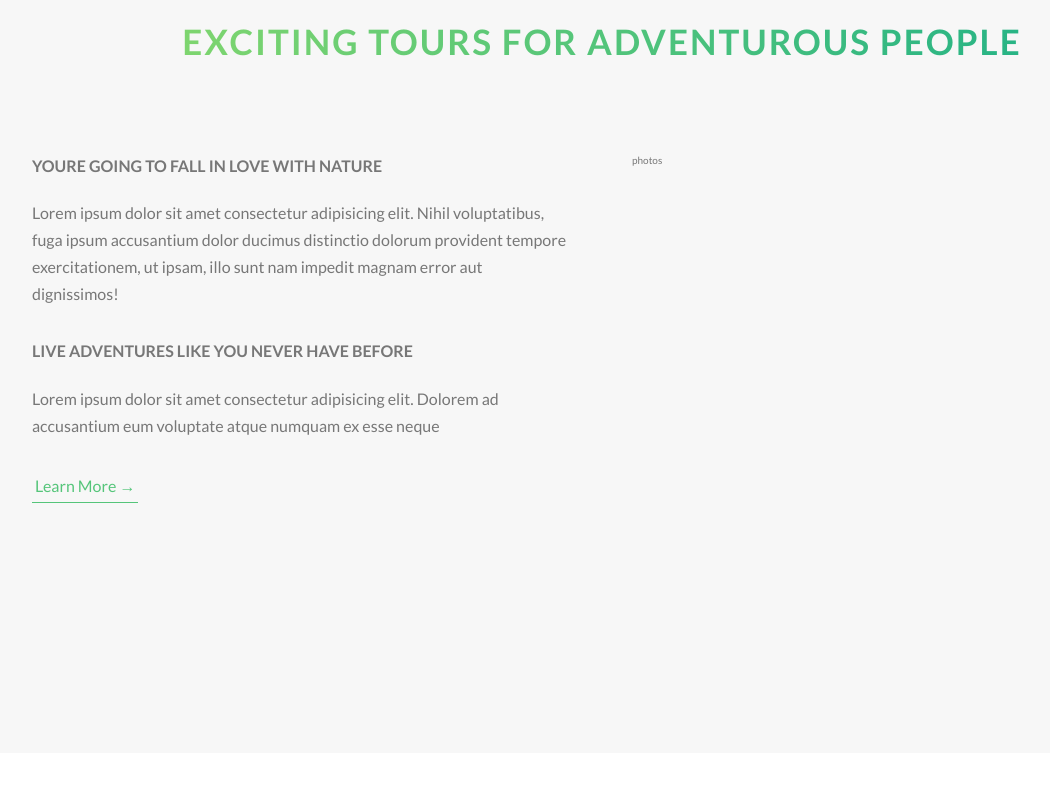
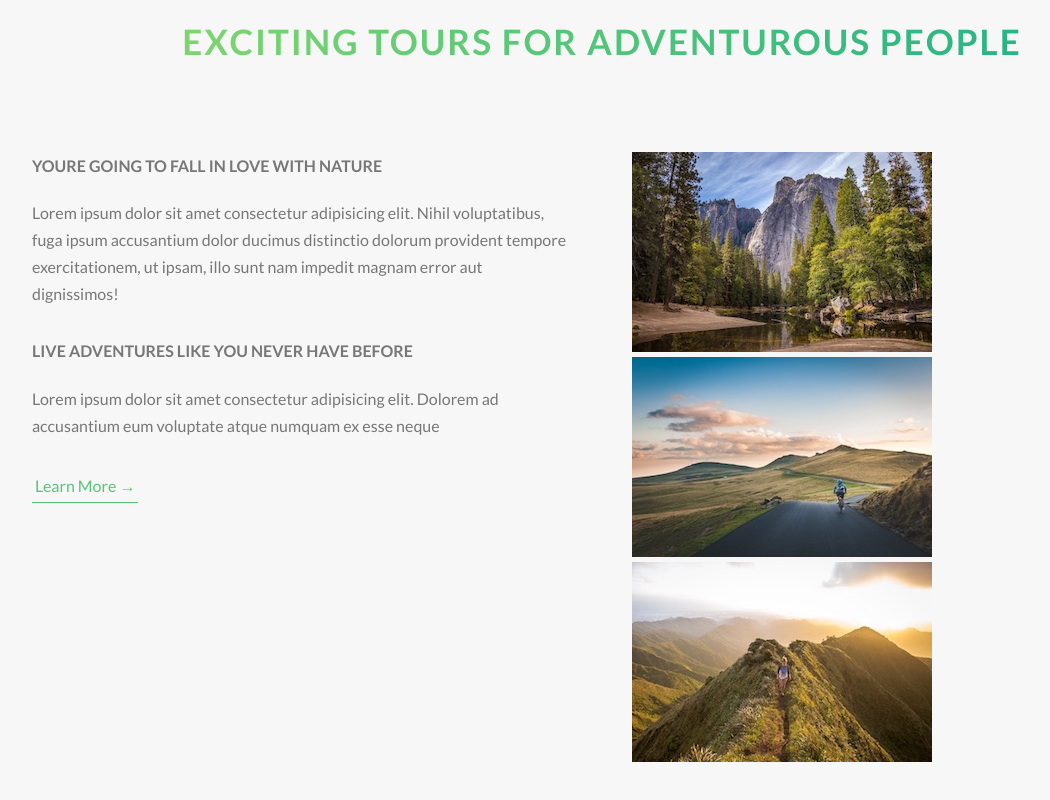
Before and after one commit to Likesh7/natours, a website: page index.html in a window 1280 px wide. Shown: the part 868-1668 px from the top of the page, without its empty margins (38-1088 px from the left). Drawn offline with Linux system fonts and the light colour scheme.

Commit message:
add images

```diff
--- a/index.html
+++ b/index.html
@@ -103,7 +103,23 @@
             <a href="#" class="btn-text">learn more &rarr;</a>
           </div>
           <div class="col-1-of-2">
-            photos
+            <div class="composition">
+              <img
+                src="img/nat-1.jpg"
+                alt="photo 1"
+                class="composition__photo composition__photo--p1"
+              />
+              <img
+                src="img/nat-2.jpg"
+                alt="photo 2"
+                class="composition__photo composition__photo--p2"
+              />
+              <img
+                src="img/nat-3.jpg"
+                alt="photo 3"
+                class="composition__photo composition__photo--p3"
+              />
+            </div>
           </div>
         </div>
       </section>
```
